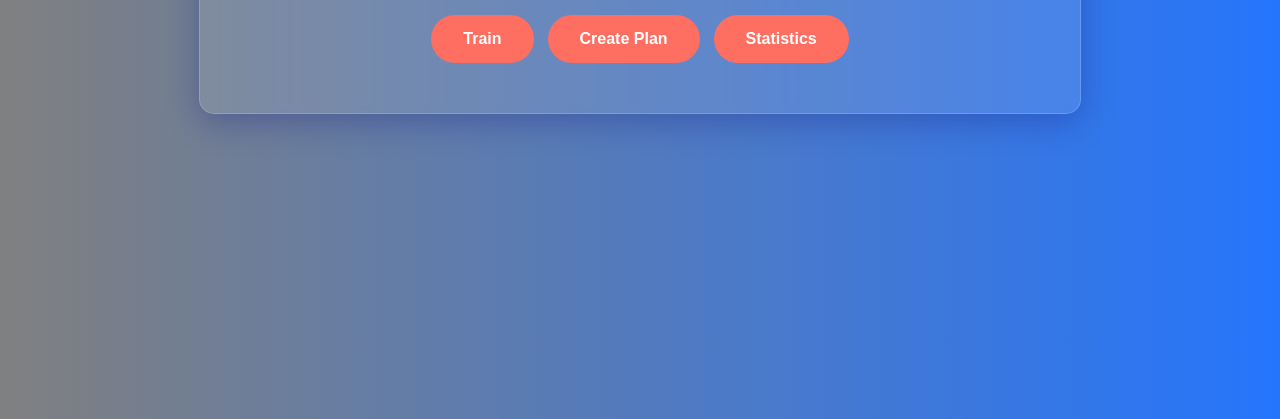
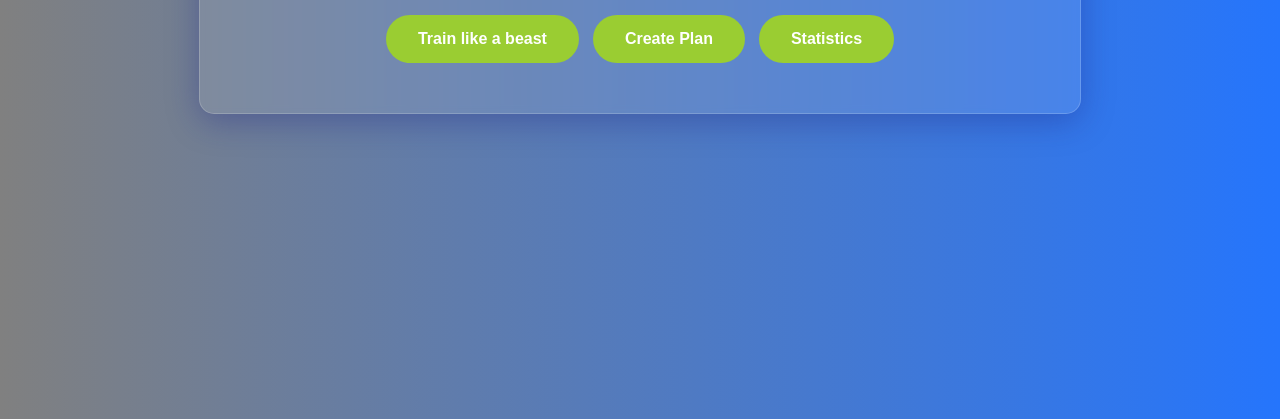
Before and after one commit to rst93/sitoweb, a website: page Documenti/app palestra/index.html in a window 1280 px wide. Shown: the part 421-840 px from the top of the page. Drawn offline with Linux system fonts and the light colour scheme.

Commit message:
modifiche 2

```diff
--- a/Documenti/app palestra/index.html
+++ b/Documenti/app palestra/index.html
@@ -10,7 +10,7 @@
     <div class="container">
         <h1>Gym App</h1>
         <div class="main-menu">
-            <button id="train-btn">Train</button>
+            <button id="train-btn">Train like a beast</button>
             <button id="create-plan-btn">Create Plan</button>
             <button id="statistics-btn">Statistics</button>
         </div>
--- a/Documenti/app palestra/style.css
+++ b/Documenti/app palestra/style.css
@@ -30,7 +30,7 @@ h1, h2 {
 }
 
 button, a.button {
-    background: #ff6f61;
+    background: yellowgreen;
     color: white;
     padding: 15px 32px;
     text-align: center;
```
